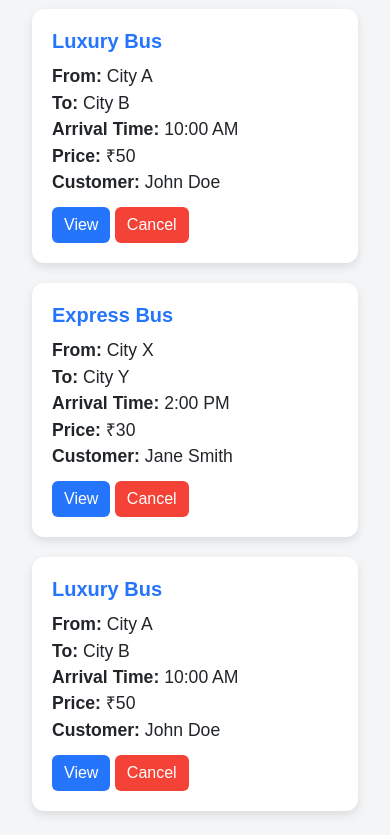
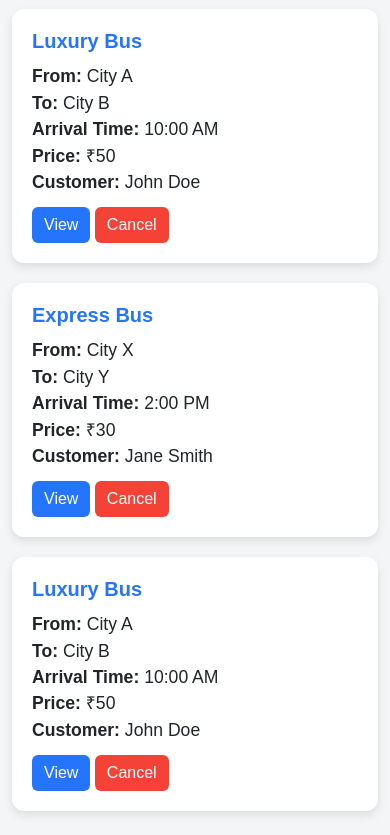
Before and after one commit to meet287/redbus, a plain HTML site: page booking-management.html in a window 390 px wide. Shown: the part 483-1318 px from the top of the page. Drawn offline with nearby package versions, Linux system fonts and the light colour scheme.

Commit message:
Update booking-management.html

```diff
--- a/booking-management.html
+++ b/booking-management.html
@@ -103,7 +103,7 @@
 
             .content {
                 margin-left: 200px;
-                padding: 20px;
+                padding: 0px;
             }
         }
 
@@ -116,8 +116,9 @@
             }
 
             .content {
+                margin-top: 20px;
                 margin-left: 0;
-                padding: 20px;
+                padding: 0px;
             }
 
             .sidebar a {
```
